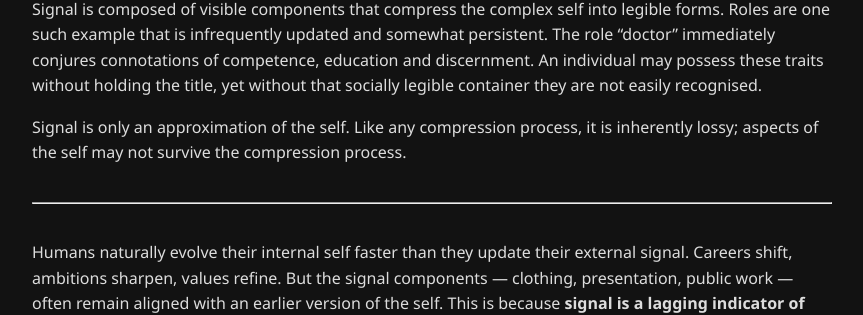
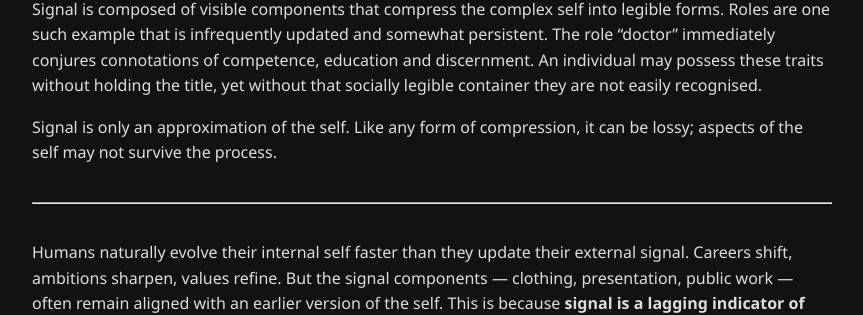
Before and after one commit to aultimus/foobarcat-homepage, a Jekyll site: the page built from _posts/2026-02-16-the-signal-and-the-self.md, in a window 1280 px wide. Shown: the part 497-812 px from the top of the page, without its empty margins (208-1071 px from the left). Built offline with Jekyll 4.4.1, drawn with Linux system fonts in a browser that asks for light colours.

Commit message:
tighten compression claim

```diff
--- a/_posts/2026-02-16-the-signal-and-the-self.md
+++ b/_posts/2026-02-16-the-signal-and-the-self.md
@@ -12,7 +12,7 @@ At any moment, a person exists in two forms: the internal self and the external
 
 Signal is composed of visible components that compress the complex self into legible forms. Roles are one such example that is infrequently updated and somewhat persistent. The role “doctor” immediately conjures connotations of competence, education and discernment. An individual may possess these traits without holding the title, yet without that socially legible container they are not easily recognised.
 
-Signal is only an approximation of the self. Like any compression process, it is inherently lossy; aspects of the self may not survive the compression process.
+Signal is only an approximation of the self. Like any form of compression, it can be lossy; aspects of the self may not survive the process.
 
 ---
 
```
